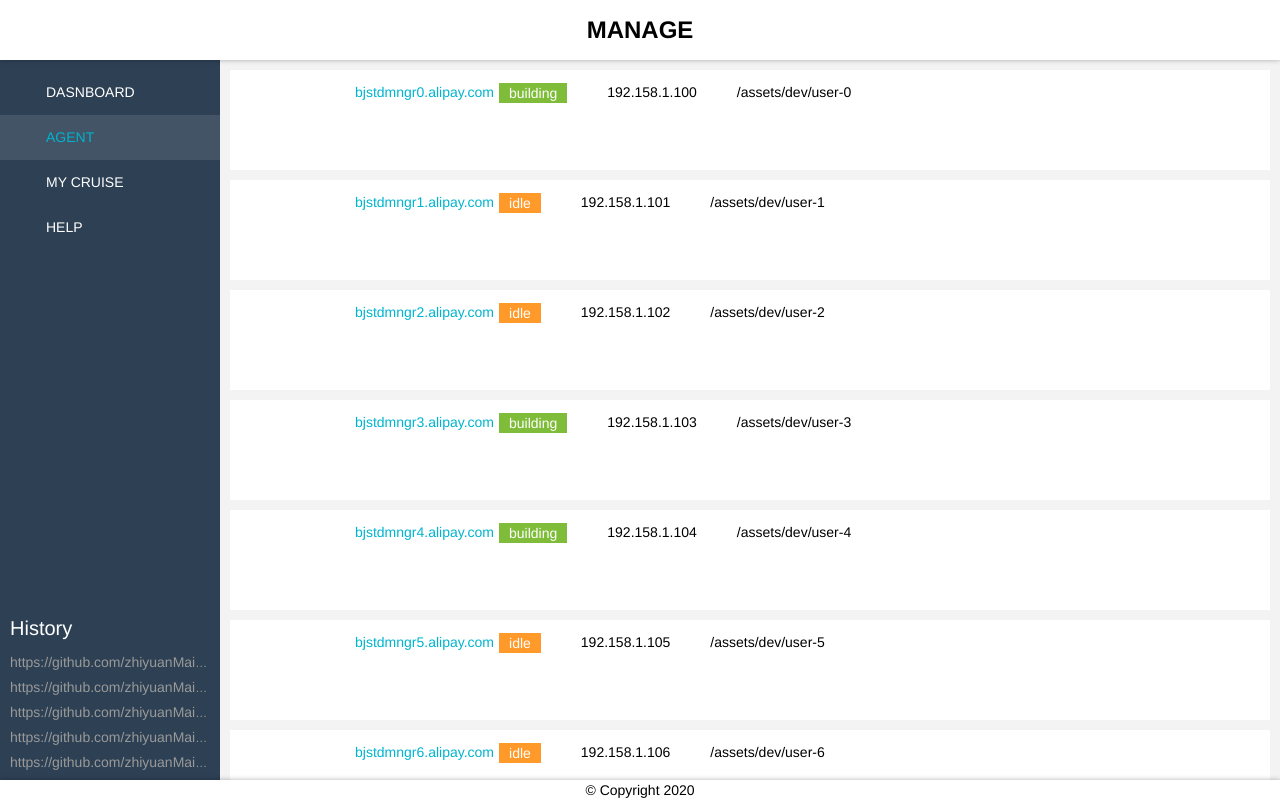
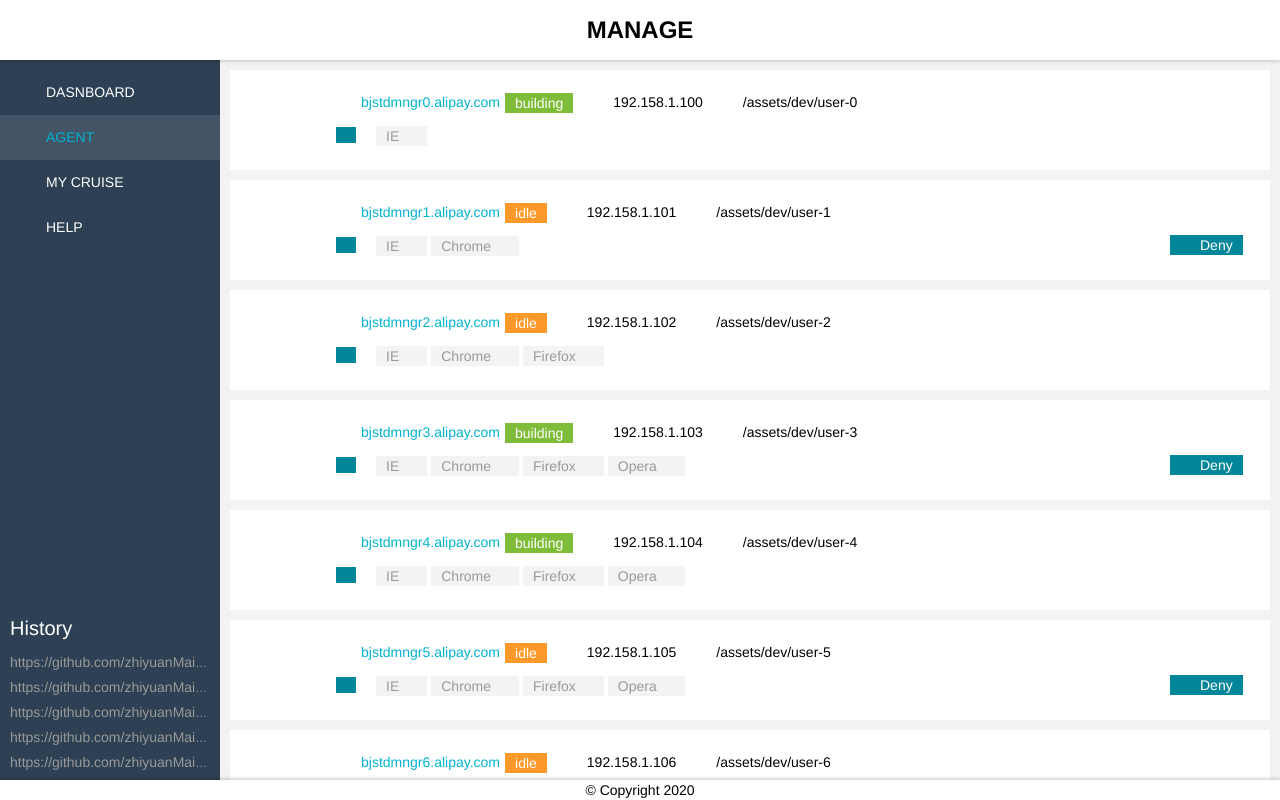
Before and after one commit to zhiyuanMain/react-azspvy, a React (Create React App) app: page / in a window 1280 px wide. Built offline with nearby package versions, Linux system fonts and the light colour scheme.

Commit message:
5 files modified, 2 added

```diff
--- a/assets/sass/bsComponents/Agent.scss
+++ b/assets/sass/bsComponents/Agent.scss
@@ -6,7 +6,7 @@
     display: flex;
     justify-content: space-between;
     position: relative;
-    min-height: 90px;
+    min-height: 80px;
     padding: 10px;
     margin-top: 10px;
     background-color: $white;
@@ -15,12 +15,14 @@
       display: block;
       width: 80px;
       height: 80px;
+      margin-right: 6px;
     }
 
     &__info {
       display: flex;
       flex: 1;
       flex-direction: column;
+      margin-top: 10px;
 
       &__header {
         display: flex;
@@ -42,6 +44,37 @@
           }
         }
       }
+
+      &__actions {
+        display: flex;
+        margin-top: 10px;
+        padding: 0 10px;
+
+        &__add {
+          width: 30px;
+
+          .btn {
+            padding: 0;
+          }
+        }
+
+        &__list {
+          display: flex;
+          flex: 1;
+          flex-wrap: wrap;
+          padding: 0 10px;
+
+          li {
+            margin-right: 4px;
+            margin-bottom: 8px;
+          }
+
+        }
+
+        &__deny {
+          width: 80px;
+        }
+      }
     }
   }
 }
--- a/assets/sass/components/Badge.scss
+++ b/assets/sass/components/Badge.scss
@@ -9,4 +9,9 @@
   &.warning {
     background-color: $bg-colors-deep-warning
   }
+
+  &.default {
+    background-color: $bg-colors-default;
+    color: $font-color-gray;
+  }
 }
--- /dev/null
+++ b/assets/sass/components/Btn.scss
@@ -0,0 +1,21 @@
+@import "../variables/_variables.scss";
+.btn {
+  padding: 2px 10px;
+  line-height: 14px;
+  vertical-align: middle;
+  color: $white;
+  background-color: $bg-colors-deep-default;
+  cursor: pointer;
+
+  .svg-icon {
+    color: inherit !important;
+  }
+
+  &-primary {
+    background-color: $bg-colors-deep-primary;
+  }
+
+  &-disabled {
+    cursor: not-allowed;
+  }
+}
--- a/assets/sass/components/Icon.scss
+++ b/assets/sass/components/Icon.scss
@@ -7,4 +7,5 @@
     fill: currentColor;
     overflow: hidden;
     transform: rotate(0deg);
+    cursor: pointer;
 }
--- a/bsComponents/Agent/Item.js
+++ b/bsComponents/Agent/Item.js
@@ -1,5 +1,5 @@
 import React from 'react'
-import { Block, Icon, Badge } from '../../components'
+import { Block, Icon, Badge, Btn } from '../../components'
 
 class Item extends React.Component {
   constructor(props) {
@@ -24,6 +24,7 @@ class Item extends React.Component {
     return (
       <div className={wrapCls}>
         {this.renderHeader()}
+        {this.renderActionRow()}
       </div>
     )
   }
@@ -53,6 +54,44 @@ class Item extends React.Component {
     )
   }
 
+  renderActionRow = () => {
+    const { prefixCls, list, deny } = this.props
+    const wrapCls = `${prefixCls}__info__actions`
+
+    return (
+      <div className={wrapCls}>
+        <span className={`${wrapCls}__add`}>
+          <Btn
+          >
+            <Icon iconClass="icon-increase" size="16px" />
+          </Btn>
+        </span>
+        <ul className={`${wrapCls}__list`}>
+          {
+            list.map((item, index) => (
+              <li key={`${item}_${index}`}>
+                <Badge
+                  type="default"
+                >
+                  {item}
+                  <Icon iconClass="icon-delete" size="14px" />
+                </Badge>
+              </li>
+            ))
+          }
+        </ul>
+        <span className={`${wrapCls}__deny`}>
+          { deny ? (
+            <Btn disabled>
+            <Icon iconClass="icon-refuse" size="16px"  />
+              Deny
+          </Btn>
+          ) : null}
+        </span>
+      </div>
+    )
+  }
+
   render() {
     const { prefixCls } = this.props
 
--- /dev/null
+++ b/components/Btn/index.js
@@ -0,0 +1,27 @@
+import React from 'react'
+import '../../assets/sass/components/Btn.scss'
+
+const Btn = ({prefixCls, type, size, disabled, children}) => {
+  const typeCls = `${prefixCls}-${type}`
+  const sizeCls = `${prefixCls}-${size}`
+  const disabledCls = disabled ? `${prefixCls}-disabled` : ''
+  const wrapCls = `${prefixCls} ${typeCls} ${sizeCls} ${disabledCls}`
+  return (
+      <span
+        className={wrapCls}
+      >
+        {children}
+      </span>
+  )
+}
+
+
+Btn.defaultProps = {
+  prefixCls: 'btn',
+  children: null,
+  type: 'primary',
+  size: 'middle',
+  disabled: false
+}
+
+export default Btn
--- a/components/index.js
+++ b/components/index.js
@@ -2,3 +2,4 @@ export { default as Layout } from './Layout'
 export { default as Block } from './Block'
 export { default as Icon } from './Icon'
 export { default as Badge } from './Badge'
+export { default as Btn } from './Btn'
```
